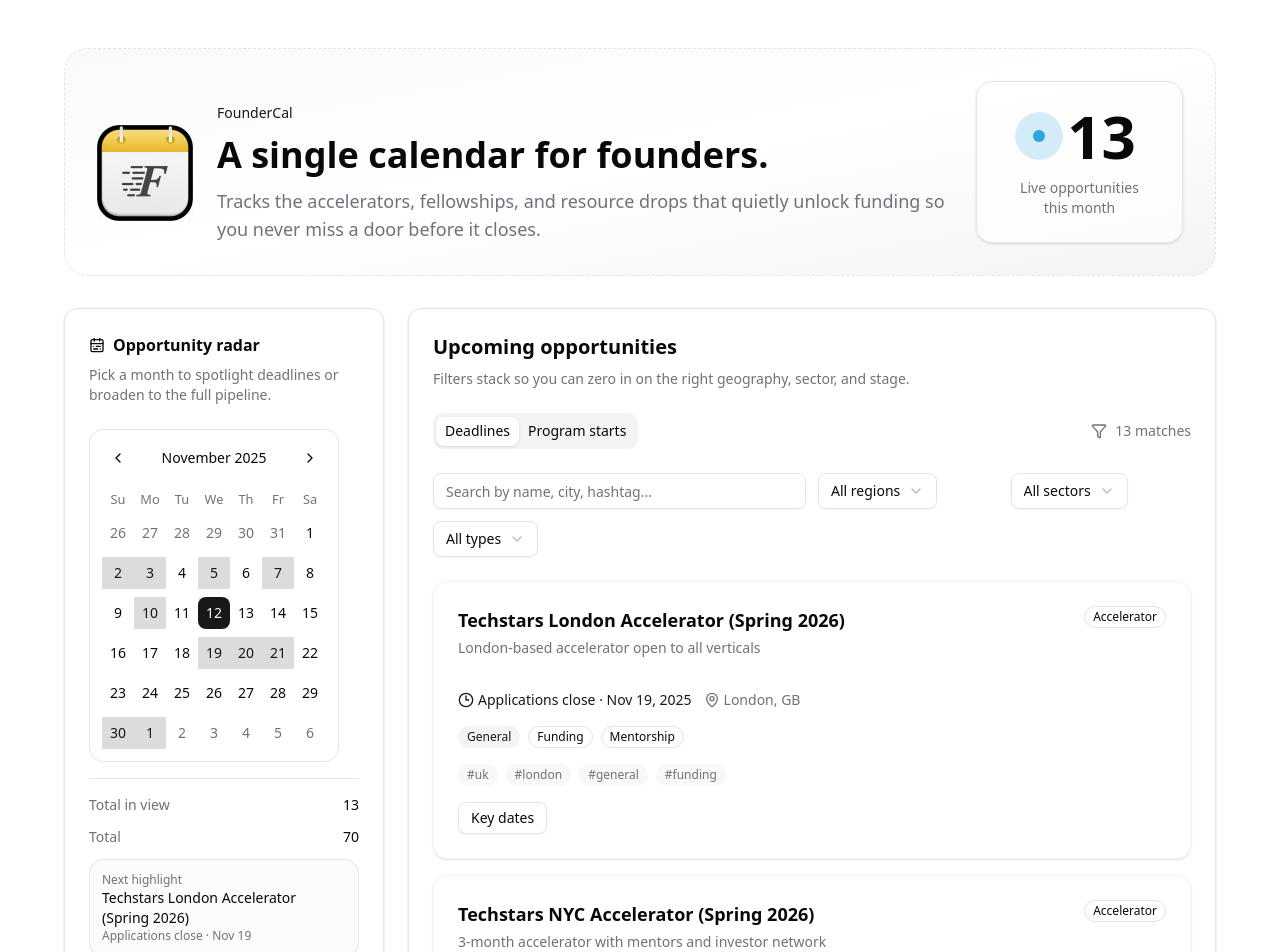
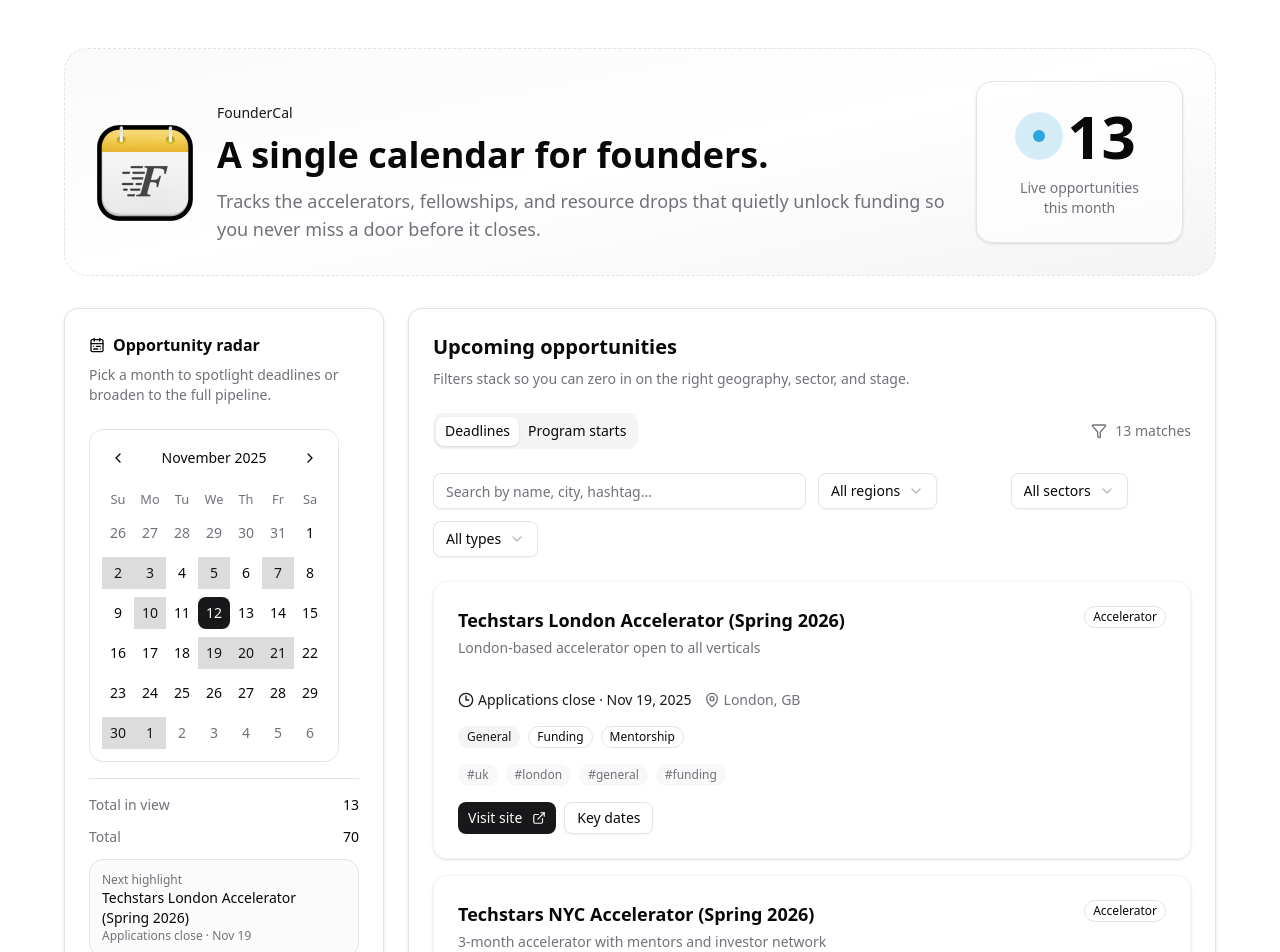
Before and after one commit to IgorShadurin/foundercal.org, a Next.js app: page / in a window 1280 px wide. Shown: the top 952 px of the page. Built offline with nearby package versions, Linux system fonts and the light colour scheme.

Commit message:
feat: show the website

```diff
--- a/src/components/event-calendar.tsx
+++ b/src/components/event-calendar.tsx
@@ -411,13 +411,27 @@
 }) {
   const { record, locationLabel, timeline } = entry;
   const primaryType = record.categories.types[0];
+  const websiteUrl = withUtmSource(record.website);
 
   return (
     <Card className="border-muted bg-background/80 shadow-sm">
       <CardHeader>
         <div className="flex flex-col gap-3 md:flex-row md:items-start md:justify-between">
           <div className="space-y-1">
-            <CardTitle className="text-lg">{record.name}</CardTitle>
+            <CardTitle className="text-lg">
+              {websiteUrl ? (
+                <a
+                  href={websiteUrl}
+                  target="_blank"
+                  rel="noreferrer"
+                  className="text-foreground underline-offset-4 hover:text-primary hover:underline"
+                >
+                  {record.name}
+                </a>
+              ) : (
+                record.name
+              )}
+            </CardTitle>
             <CardDescription>{record.description}</CardDescription>
           </div>
           {primaryType ? (
@@ -463,9 +477,9 @@
           ))}
         </div>
         <div className="flex flex-wrap gap-2">
-          {record.website ? (
+          {websiteUrl ? (
             <Button size="sm" asChild>
-              <a href={record.website} target="_blank" rel="noreferrer">
+              <a href={websiteUrl} target="_blank" rel="noreferrer">
                 Visit site <ExternalLink className="ml-1 size-3.5" />
               </a>
             </Button>
@@ -574,3 +588,9 @@
     return null;
   }
 }
+
+function withUtmSource(url?: string | null) {
+  if (!url) return null;
+  const separator = url.includes("?") ? "&" : "?";
+  return `${url}${separator}utm_source=foundercal.org`;
+}
```
Also changed, not shown: public/events.json.
